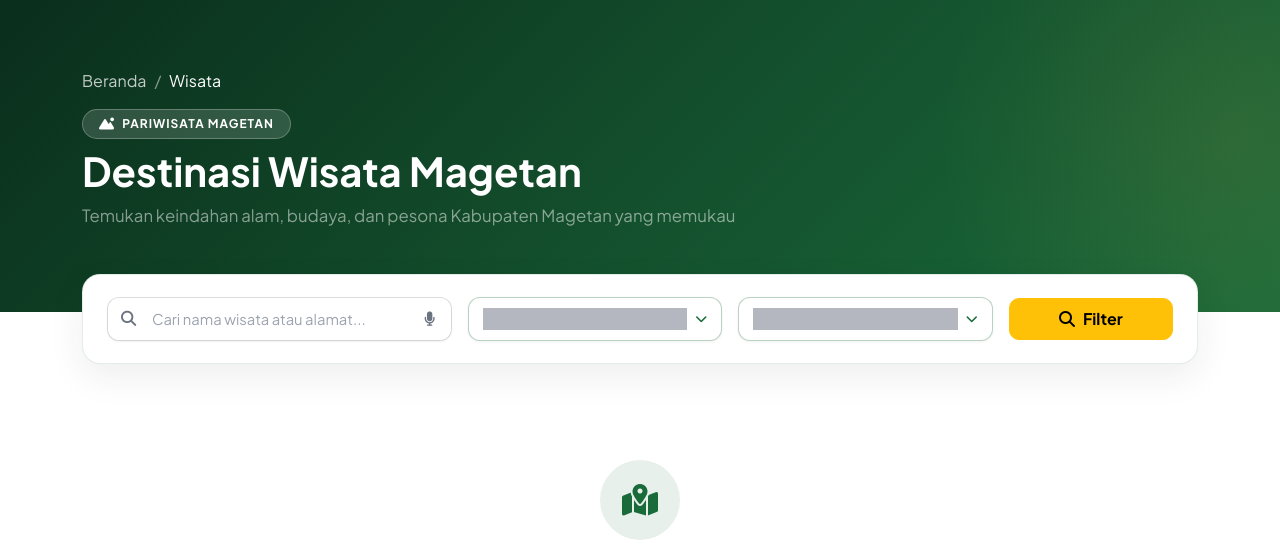
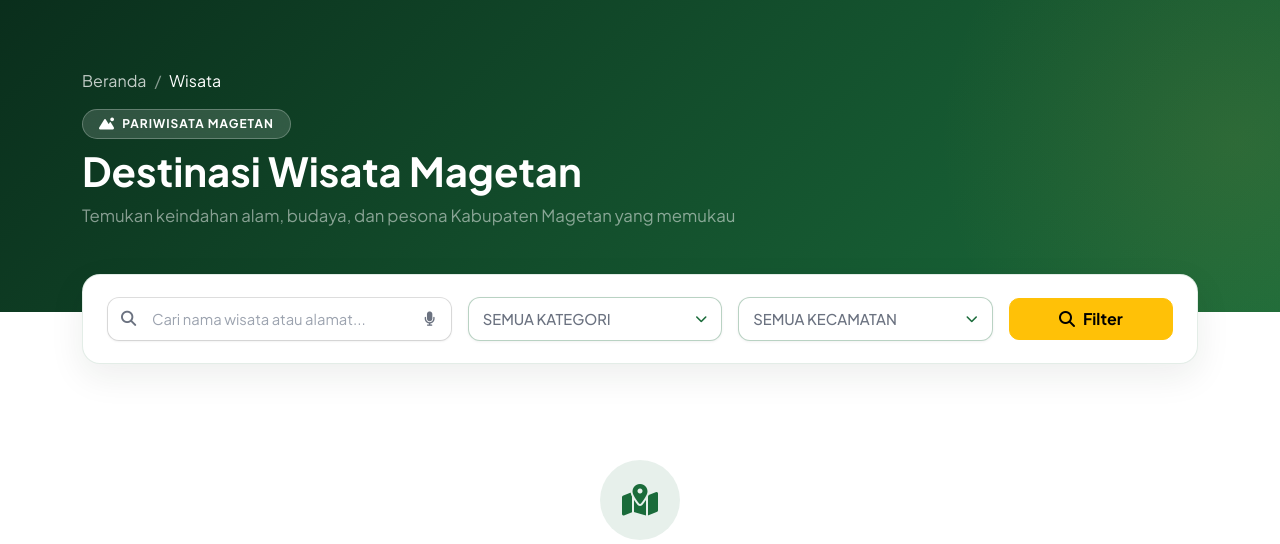
Before and after one commit to levydanendra775/magank-e-catalog, a Laravel app: template resources/views/public/wisata/index.blade.php in a window 1280 px wide. Shown: the part 83-627 px from the top of the page. Run offline with Laravel 12, Linux system fonts and the light colour scheme; the template is opened without the code that fills it, so the values that code supplies are empty.

Commit message:
fix: rename placeholder class to dd21-is-placeholder to resolve clash with Bootstrap 5 skeleton loader styling

```diff
--- a/resources/views/public/wisata/index.blade.php
+++ b/resources/views/public/wisata/index.blade.php
@@ -410,12 +410,15 @@
     white-space: nowrap;
     overflow: hidden;
     text-overflow: ellipsis;
-    color: #374151;
+    color: #374151 !important;
+    background: transparent !important;
+    background-color: transparent !important;
+    opacity: 1 !important;
 }
 
-.dd21-trigger-text.placeholder {
-    color: #6b7280;
-    font-weight: 400;
+.dd21-trigger-text.dd21-is-placeholder {
+    color: #6b7280 !important;
+    font-weight: 500;
 }
 
 .dd21-chevron {
@@ -572,7 +575,7 @@
                     <div class="dd21-wrapper" id="dd-kategori">
                         <button type="button" class="dd21-trigger" aria-haspopup="listbox" aria-expanded="false"
                             style="background:#ffffff !important; background-color:#ffffff !important; color:#374151 !important;">
-                            <span class="dd21-trigger-text placeholder" id="dd-kategori-label">
+                            <span class="dd21-trigger-text {{ !request('kategori') ? 'dd21-is-placeholder' : '' }}" id="dd-kategori-label">
                                 {{ request('kategori') ?: 'SEMUA KATEGORI' }}
                             </span>
                             <i class="fa-solid fa-chevron-down dd21-chevron"></i>
@@ -598,7 +601,7 @@
                     <div class="dd21-wrapper" id="dd-kecamatan">
                         <button type="button" class="dd21-trigger" aria-haspopup="listbox" aria-expanded="false"
                             style="background:#ffffff !important; background-color:#ffffff !important; color:#374151 !important;">
-                            <span class="dd21-trigger-text placeholder" id="dd-kecamatan-label">
+                            <span class="dd21-trigger-text {{ !request('kecamatan') ? 'dd21-is-placeholder' : '' }}" id="dd-kecamatan-label">
                                 {{ request('kecamatan') ?: 'SEMUA KECAMATAN' }}
                             </span>
                             <i class="fa-solid fa-chevron-down dd21-chevron"></i>
@@ -899,10 +902,10 @@ document.addEventListener('DOMContentLoaded', function() {
                 // Update label
                 if (val === '') {
                     label.textContent = (inputId === 'kategori-input') ? 'SEMUA KATEGORI' : 'SEMUA KECAMATAN';
-                    label.classList.add('placeholder');
+                    label.classList.add('dd21-is-placeholder');
                 } else {
                     label.textContent = text;
-                    label.classList.remove('placeholder');
+                    label.classList.remove('dd21-is-placeholder');
                 }
 
                 // Update selected state
```
